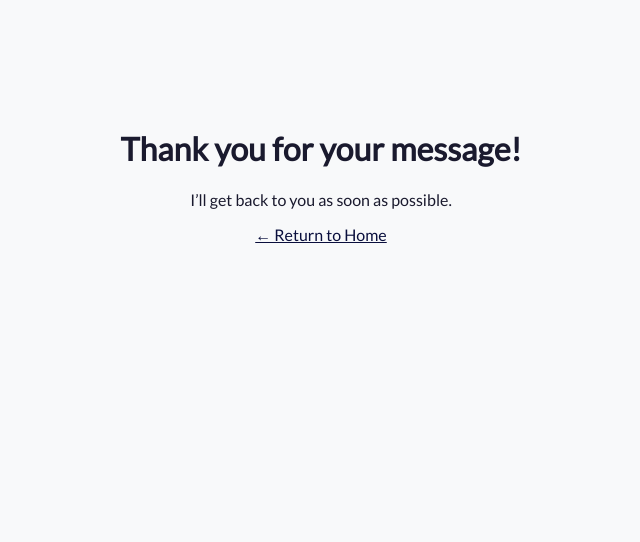
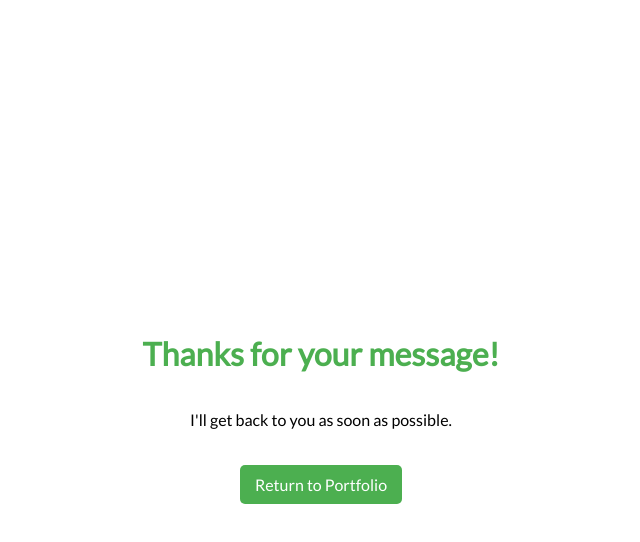
Before and after one commit to Kj1123/Portfolio, a plain HTML site: page thankyou.html in a window 1280 px wide. Shown: the whole page, without its empty margins (319-959 px from the left). Drawn offline with Linux system fonts and the light colour scheme.

Commit message:
Update thankyou.html

```diff
--- a/thankyou.html
+++ b/thankyou.html
@@ -1,26 +1,38 @@
+<!-- thankyou.html -->
 <!DOCTYPE html>
 <html lang="en">
 <head>
-  <meta charset="UTF-8">
+  <meta charset="UTF-8" />
+  <meta name="viewport" content="width=device-width, initial-scale=1.0"/>
   <title>Thank You</title>
   <link href="https://fonts.googleapis.com/css2?family=Lato&display=swap" rel="stylesheet">
   <style>
     body {
       font-family: 'Lato', sans-serif;
-      background-color: #f8f9fa;
-      color: #1a1a2e;
+      display: flex;
+      flex-direction: column;
+      align-items: center;
+      justify-content: center;
+      height: 100vh;
       text-align: center;
-      padding: 100px 20px;
+    }
+    h1 {
+      color: #4CAF50;
     }
     a {
-      color: #0a0f3d;
-      text-decoration: underline;
+      margin-top: 20px;
+      display: inline-block;
+      padding: 10px 15px;
+      background: #4CAF50;
+      color: white;
+      text-decoration: none;
+      border-radius: 5px;
     }
   </style>
 </head>
 <body>
-  <h1>Thank you for your message!</h1>
-  <p>I’ll get back to you as soon as possible.</p>
-  <p><a href="index.html">← Return to Home</a></p>
+  <h1>Thanks for your message!</h1>
+  <p>I'll get back to you as soon as possible.</p>
+  <a href="index.html">Return to Portfolio</a>
 </body>
 </html>
```
